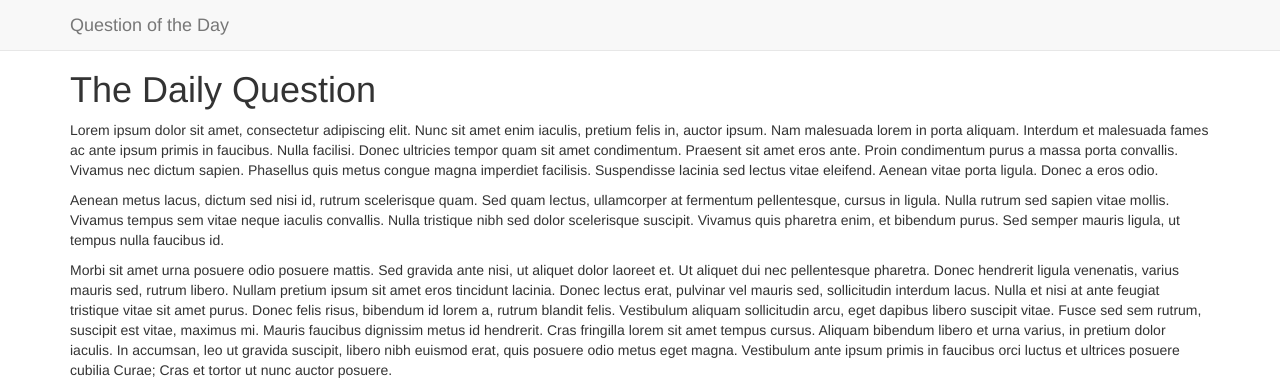
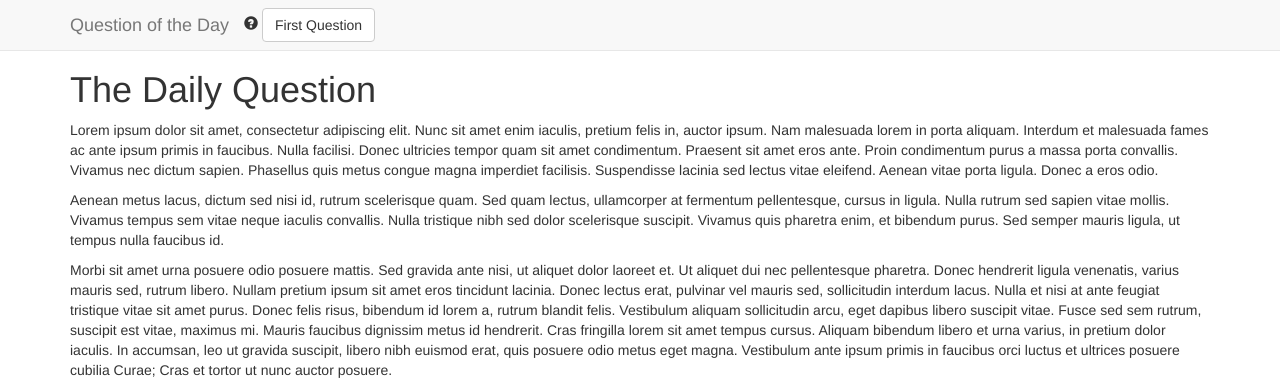
Before and after one commit to BruceEckel/Question-Of-The-Day, a Flask app: page / in a window 1280 px wide. Shown: the top 382 px of the page. Run offline with Flask 2, Linux system fonts and the light colour scheme; some libraries are stand-ins or nearby versions.

Commit message:
Button is working

```diff
--- a/main.py
+++ b/main.py
@@ -11,8 +11,16 @@ app = create_app()
 
 @app.route("/")
 def index():
-    #return "<h1>hello, world</h1>"
     return render_template('index.html')
+
+@app.route("/first_question")
+def first_question():
+    return "<h1>Here's the first question</h1>"
+
+@app.route("/go")
+def go():
+    return "Go"
+
 
 if __name__ == "__main__":
     port = int(os.environ.get("PORT", 5000))
--- a/templates/index.html
+++ b/templates/index.html
@@ -10,9 +10,10 @@
 {% block navbar %}
 <div class="navbar navbar-default navbar-fixed-top">
   <div class="container">
-    <!-- Brand and toggle get grouped for better mobile display -->
     <div class="navbar-header">
+      <span class="glyphicon glyphicon-question-sign" aria-hidden="true"></span>
       <a class="navbar-brand" href="#">Question of the Day</a>
+      <a href="first_question" class="btn btn-default navbar-btn">First Question</a>
     </div>
   </div>
 
```
Also changed, not shown: README.md.
